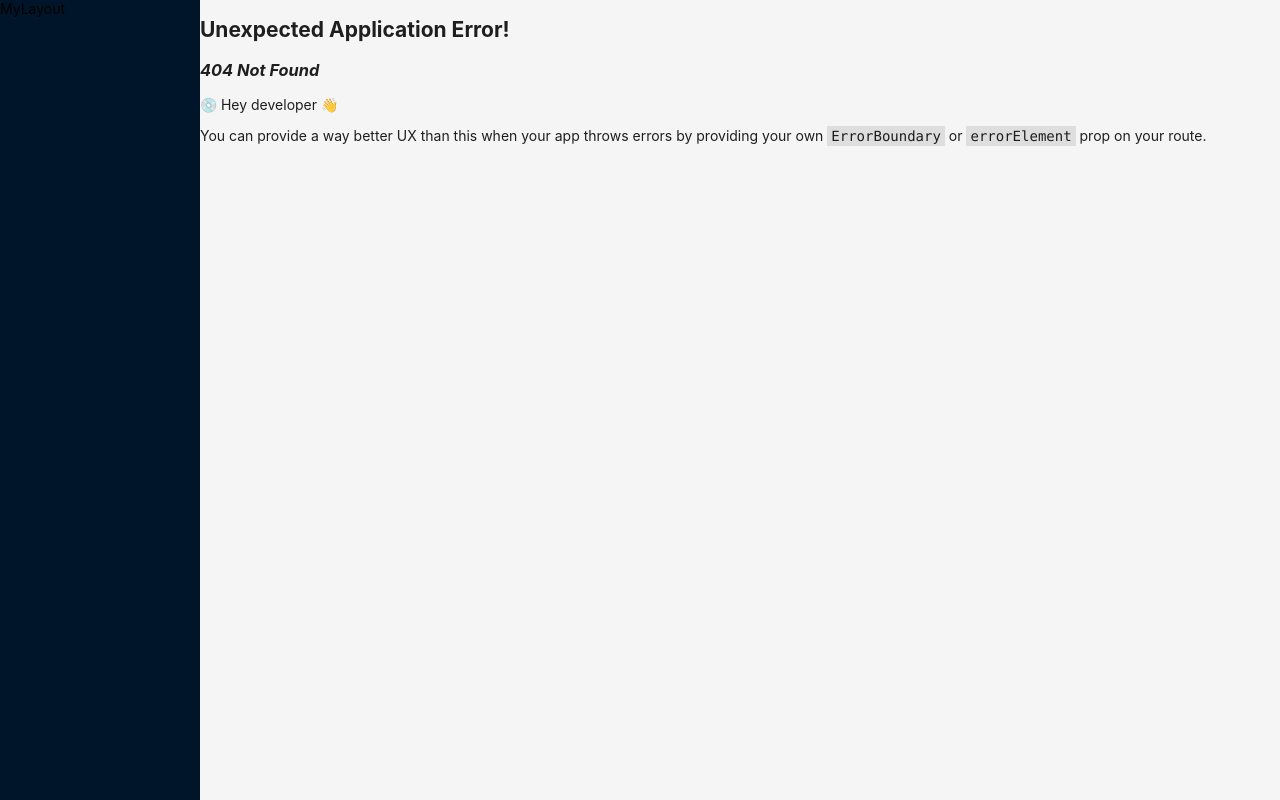
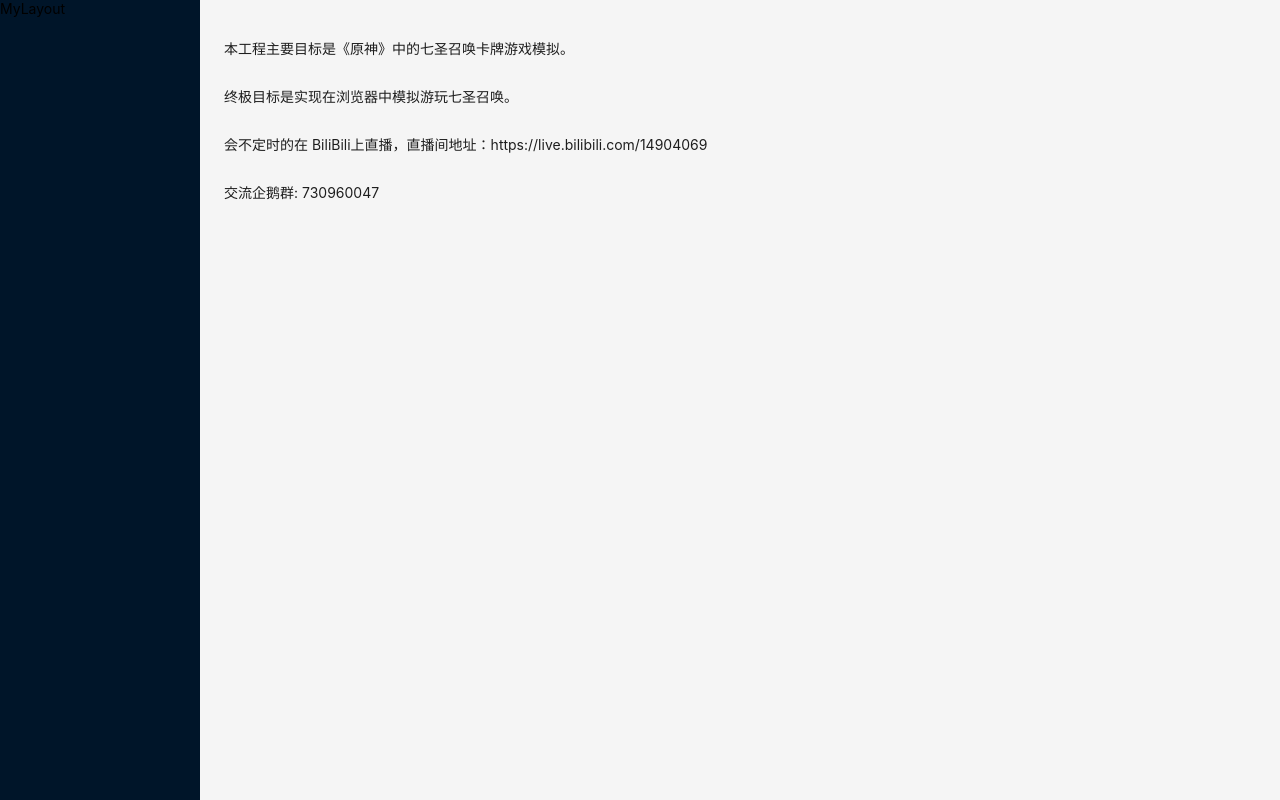
Before and after one commit to RadiumLS/7shengzhaohuan-web, a React (Create React App) app: page /about in a window 1280 px wide. Before the commit this address had no page. Built offline with nearby package versions, Linux system fonts and the light colour scheme.

Commit message:
add wellcom and about page

```diff
--- a/src/MyRouter.js
+++ b/src/MyRouter.js
@@ -3,12 +3,17 @@ import {
   createBrowserRouter,
   RouterProvider,
 } from "react-router-dom";
-import "./index.css";
+import Wellcom from "./pages/Welcom";
+import About from "./pages/About";
 
 const routerMap = {
   wellcom: {
     path: '/',
-    element: <div>Hello world!</div>,
+    element: <Wellcom/>,
+  },
+  about: {
+    path: '/about',
+    element: <About/>,
   },
   tweak: {
     path: '/xx',
--- a/src/layout/MyLayout.js
+++ b/src/layout/MyLayout.js
@@ -16,7 +16,13 @@ function MyLayout({ children }) {
       >
       MyLayout
       </Sider>
-      <Content>
+      <Content
+        style={{
+          padding: 24,
+          margin: 0,
+          minHeight: 280,
+        }}
+      >
         {children}
       </Content>
     </Layout>
--- /dev/null
+++ b/src/pages/About.js
@@ -0,0 +1,21 @@
+// 关于页，放点工程的相关信息在这里
+import { Layout } from 'antd';
+
+function About({ children }) {
+  return <Layout>
+      <p>
+          本工程主要目标是《原神》中的七圣召唤卡牌游戏模拟。
+      </p>
+      <p>
+          终极目标是实现在浏览器中模拟游玩七圣召唤。
+      </p>
+      <p>
+          会不定时的在 BiliBili上直播，直播间地址：https://live.bilibili.com/14904069
+      </p>
+      <p>
+          交流企鹅群: 730960047
+      </p>
+  </Layout>
+}
+
+export default About;
--- /dev/null
+++ b/src/pages/Welcom.js
@@ -0,0 +1,10 @@
+// 欢迎页，当作首页来用了
+import { Layout } from 'antd';
+
+function Wellcom({ children }) {
+  return <Layout>
+    欢迎来到七圣召唤模拟！
+  </Layout>
+}
+
+export default Wellcom;
```
